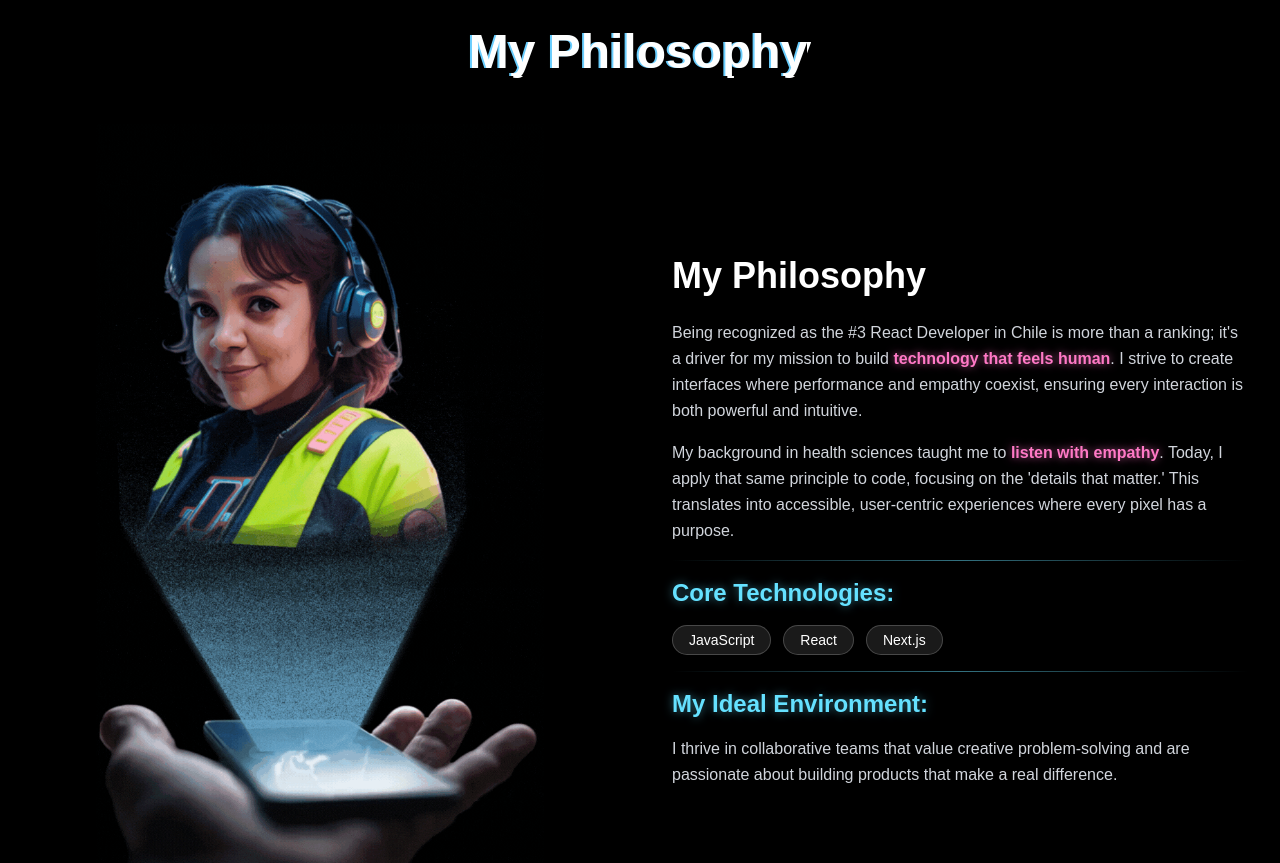
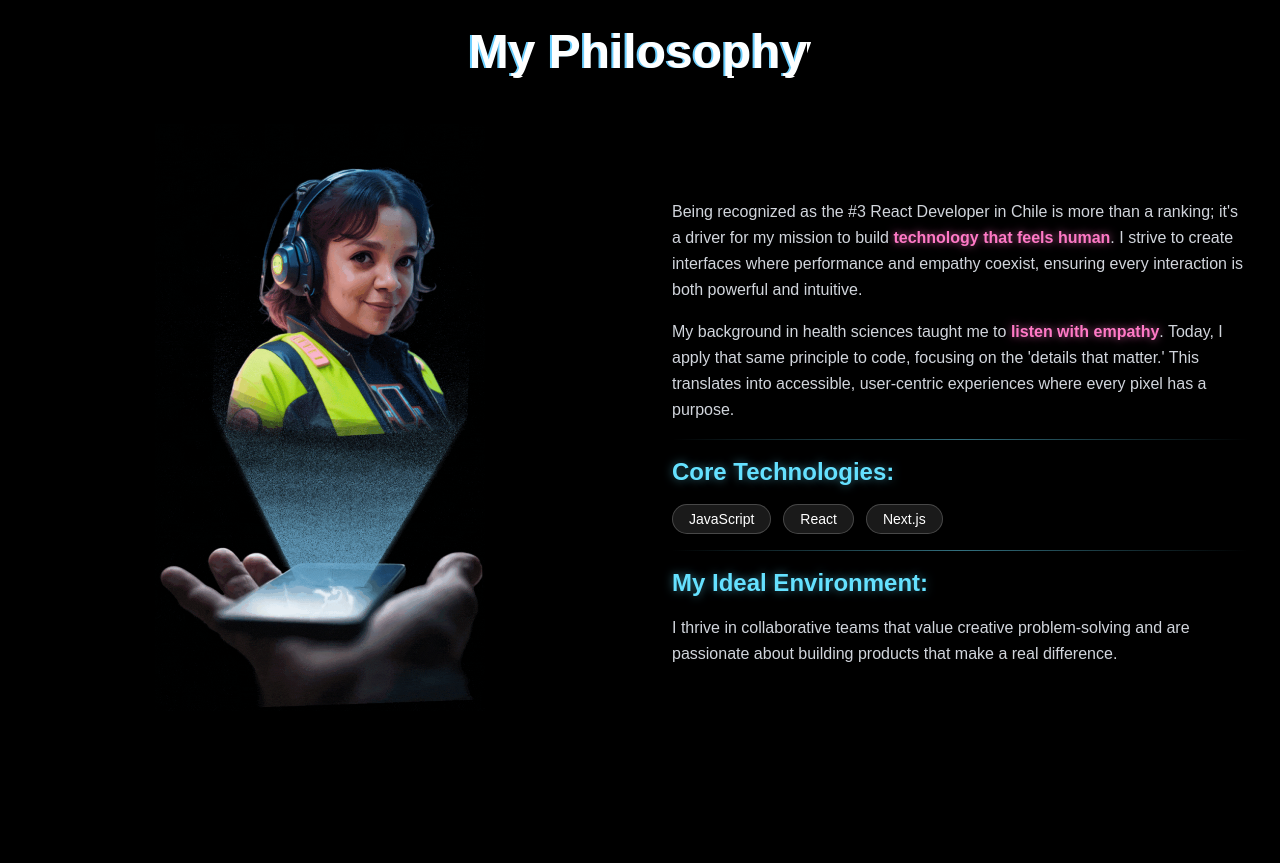
Before and after one commit to MariferVL/inner-rework, a Next.js app: page /en in a window 1280 px wide. Shown: the part 900-1763 px from the top of the page. Built offline with nearby package versions, Linux system fonts and the light colour scheme.

Commit message:
Flip image

```diff
--- a/components/AboutSection.js
+++ b/components/AboutSection.js
@@ -42,9 +42,9 @@ export default function AboutSection({ dictionary }) {
                 <Image
                   src="/images/aboutMe.gif"
                   alt={dictionary.about.image_alt}
-                  width={500}
-                  height={500}
-                  className="w-full max-w-sm md:max-w-md"
+                  width={330}
+                  height={700}
+                  className="h-full md:pb-8 scale-x-[-1]"
                 />
               </div>
             </div>
@@ -52,9 +52,6 @@ export default function AboutSection({ dictionary }) {
             {/* Text Content Column */}
             <div className="text-white flex flex-col">
               <div>
-                <h2 className="text-3xl md:text-4xl font-orbitron font-bold text-shadow-glow mb-6">
-                  {dictionary.about.title}
-                </h2>
                 <p className="font-cabin text-gray-300 leading-relaxed">
                   Being recognized as the #3 React Developer in Chile is more
                   than a ranking; it&apos;s a driver for my mission to build{" "}
```
